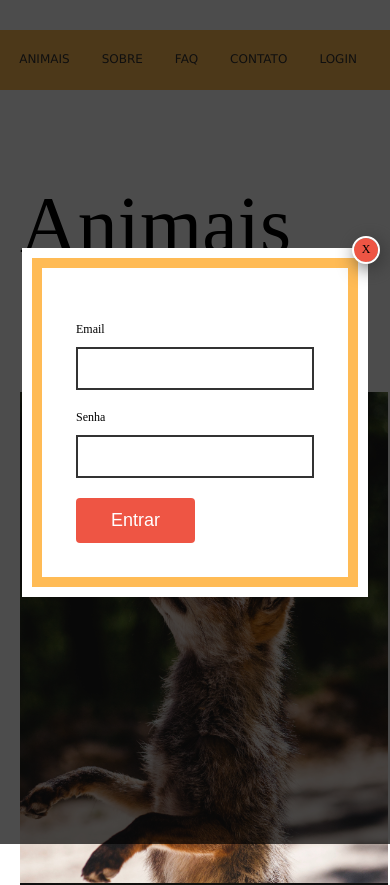
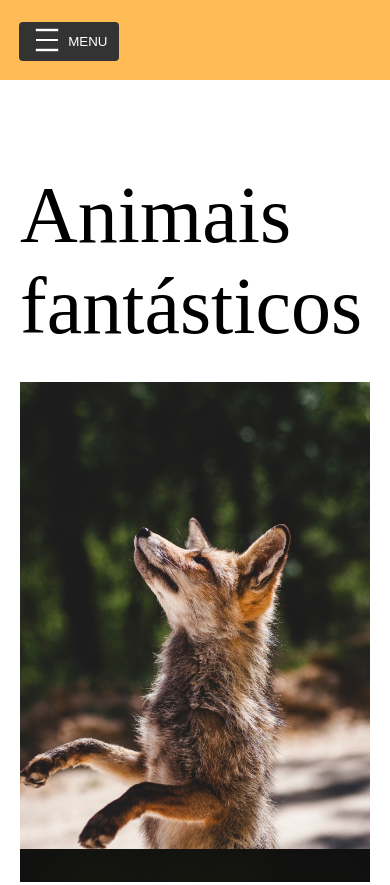
Before and after one commit to RafaSilvaVVS/Animais-Fantasticos, a React (Vite) app: page / in a window 390 px wide. Shown: the top 885 px of the page. Built offline with nearby package versions, Linux system fonts and the light colour scheme.

Commit message:
Menu mobile

```diff
--- a/src/components/Button/Button.css
+++ b/src/components/Button/Button.css
@@ -1,4 +1,4 @@
-button{
+.btnForm{
   background-color: #e54;
   padding: 12px 35px;
   border: none;
--- a/src/components/Button/Button.jsx
+++ b/src/components/Button/Button.jsx
@@ -2,7 +2,7 @@ import React from 'react';
 import './Button.css';
 
 const Button = () => {
-  return <button>Entrar</button>;
+  return <button class="btnForm">Entrar</button>;
 };
 
 export default Button;
--- a/src/components/Header.css
+++ b/src/components/Header.css
@@ -5,9 +5,65 @@
   grid-column: 4 / -1;
 }
 
+
 @media(max-width:650px){
   .header{
     grid-column: 1fr;
-    font-size: 12px;
+    margin-top: 0px;
+    height: 80px;
+  }
+
+  .ulMenu  {
+    display: none;
   }
 }
+
+.menuMobile{
+  padding: 14px 16px;
+  background: #333;
+  border: none;
+  box-shadow: none;
+  display: none;
+  border-radius: 4px;
+}
+
+.rotacionar::before{
+  transform: rotate(90deg);
+  transition: 0.8s;
+}
+
+.normal::before{
+  transform: rotate(0deg);
+}
+
+
+@media(max-width:650px){
+  .menuMobile{
+    display: flex;
+    color: #fff;
+    top: 12px;
+    gap: 5px;
+    padding: 12px;
+  }
+}
+
+.menuMobile::before{
+  content: '';
+  width: 22px;
+  box-shadow: 0px 10px 0px 0.2px #fff,0px -10px 0px 0.2px #fff;
+  height: 2px;
+  margin: 5px;
+  display: block;
+  background-color: #fff;
+}
+
+.divMobile{
+  width: fit-content;
+  left: 0px;
+  height: fit-content;
+  padding: 12px;
+  position: absolute;
+  width: 120px;
+  top: 0px;
+  box-shadow: 3px 4px 8px 1px #333333aa;
+}
--- a/src/components/Header.jsx
+++ b/src/components/Header.jsx
@@ -2,19 +2,55 @@ import React from 'react';
 import Links from './links/Links';
 import './Header.css';
 import Modal from './Modal/Modal';
+import Menu from '../components/menuMobile/Menu';
 
 const Header = () => {
-  const [modal, setModal] = React.useState(true);
+  const [modal, setModal] = React.useState(false);
+  const [mobile, setMobile] = React.useState(false);
+  const menuDiv = React.useRef();
 
   function modalAbrir(e) {
     e.preventDefault();
     setModal(true);
   }
 
+  function menuMobile() {
+    setMobile((prev) => !prev);
+  }
+
+  function handleClick({ target }) {
+    if (target.contains(menuDiv.current)) {
+      setMobile(false);
+    }
+  }
+
+  function clickFora({ target }) {
+    if (!menuDiv.current.contains(target)) {
+      setMobile(false);
+    }
+  }
+
+  window.addEventListener('click', clickFora);
+
   return (
     <header className="header">
+      <div
+        ref={menuDiv}
+        style={{
+          backgroundColor: mobile ? '#fb5' : '',
+        }}
+        className={mobile ? 'divMobile' : ''}
+      >
+        <button
+          onClick={menuMobile}
+          className={mobile ? 'rotacionar menuMobile' : 'menuMobile normal'}
+        >
+          MENU
+        </button>
+        {mobile && <Menu />}
+      </div>
       <nav>
-        <ul>
+        <ul className="ulMenu">
           <li>
             <Links href="#animais" texto="Animais" />
             <Links href="#sobre" texto="Sobre" />
--- a/src/components/TituloPrincipal/Titulo.css
+++ b/src/components/TituloPrincipal/Titulo.css
@@ -9,7 +9,7 @@
   margin-top: 30px;
 }
 
-@media(max-width:500px){
+@media(max-width:650px){
   .tituloPrincipal{
     margin-left: 0px;
   }
--- /dev/null
+++ b/src/components/menuMobile/Menu.css
@@ -0,0 +1,8 @@
+.ulMenuMobile{
+  position: relative;
+}
+
+.ulMenuMobile li a{
+  display: block;
+  margin: 10px 0px;
+}
--- /dev/null
+++ b/src/components/menuMobile/Menu.jsx
@@ -0,0 +1,19 @@
+import React from 'react';
+import Links from '../links/Links';
+import './Menu.css';
+
+const Menu = () => {
+  return (
+    <ul className="ulMenuMobile">
+      <li>
+        <Links href="#animais" texto="Animais" />
+        <Links href="#sobre" texto="Sobre" />
+        <Links href="#faq" texto="Faq" />
+        <Links href="#Contato" texto="Contato" />
+        <Links href="" texto="Login" />
+      </li>
+    </ul>
+  );
+};
+
+export default Menu;
--- a/src/pages/Home.css
+++ b/src/pages/Home.css
@@ -3,7 +3,7 @@
   grid-template-columns: 50px 20px 200px 1fr 1fr;
 }
 
-@media(max-width:500px){
+@media(max-width:650px){
  .gridHome{
   grid-template-columns: auto;
  }
```
